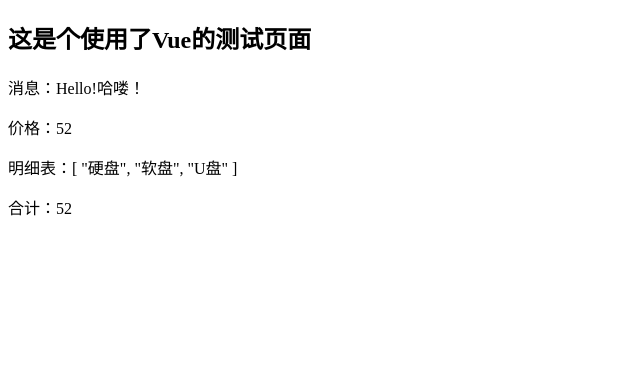
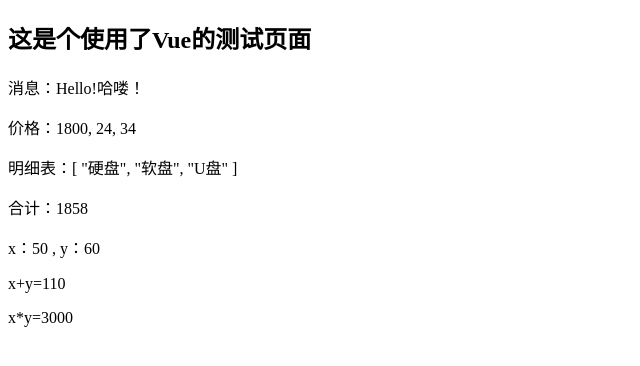
Before and after one commit to 376473984/un1, a plain HTML site: page index.html in a window 1280 px wide. Shown: the whole page, without its empty margins (0-640 px from the left). Drawn offline with nearby package versions, Linux system fonts and the light colour scheme.

Commit message:
添加方法，利用数据传参，计算后绑定到应用去的相应新增占位符

```diff
--- a/index.html
+++ b/index.html
@@ -11,6 +11,9 @@
             <p>价格：{{price}}</p>
             <p>明细表：{{details}}</p>
             <p>合计：{{total}}</p>
+            <p> x：{{x}} </x:>, y：{{y}} </p>
+            <p> x+y={{sum(x,y)}} </p>
+            <p> x*y={{mult(x,y)}} </p>
         </div>
 
         <script src="https://unpkg.com/vue"></script>
@@ -20,12 +23,22 @@
                 el: '#app',
                 data:{
                     message:'Hello!哈喽！',
-                    price:18+34,
+                    price:'1800, 24, 34',
                     details: ['硬盘','软盘','U盘'],
+                    x:50,
+                    y:60,
                 },
                 computed:{
                     total(){
-                        return 18+34
+                        return 1800+24+34;
+                    }
+                },
+                methods:{
+                    sum(x,y){
+                        return x+y;
+                    },
+                    mult(x,y){
+                        return x*y;
                     }
                 }
             });
```
